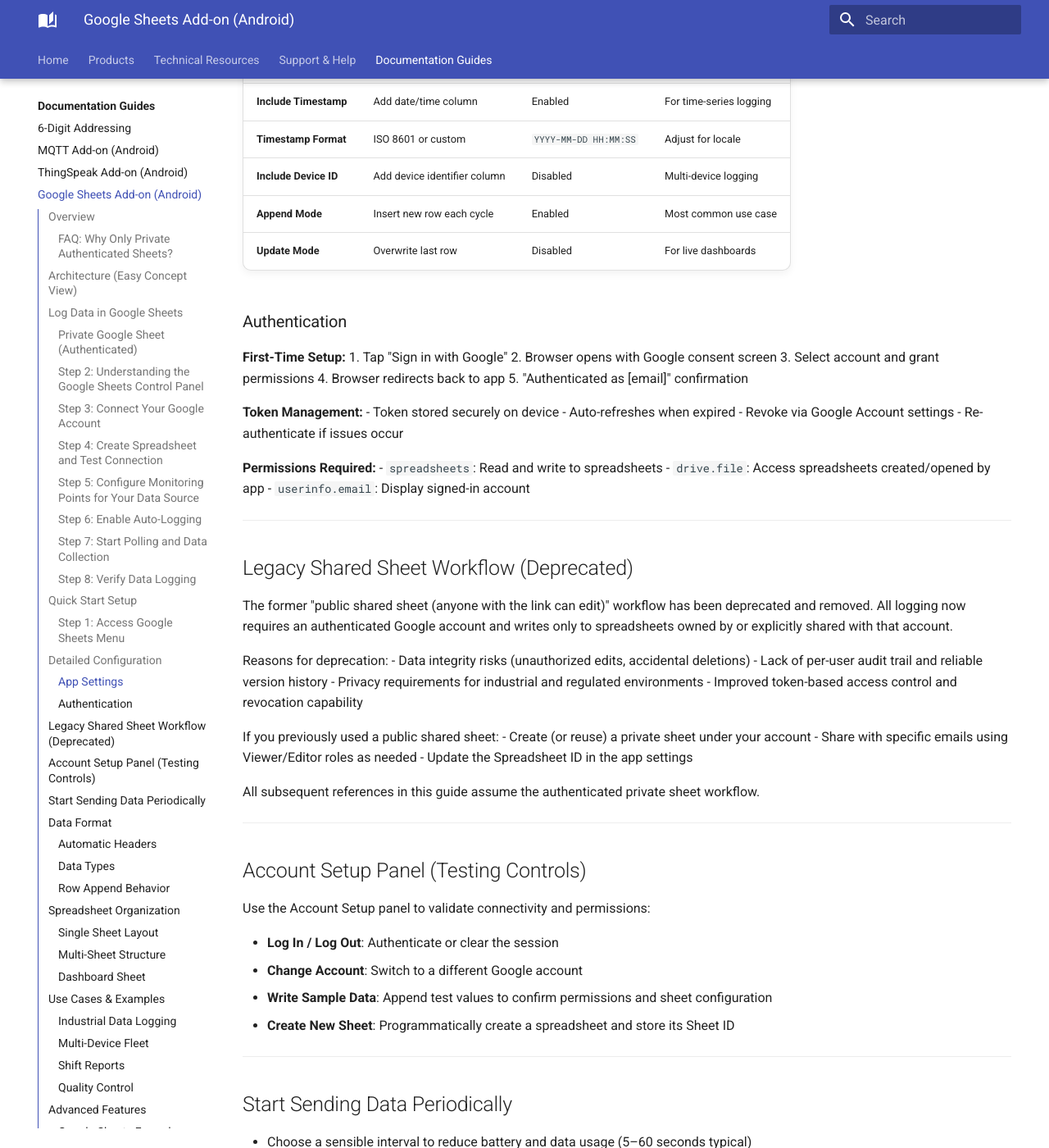
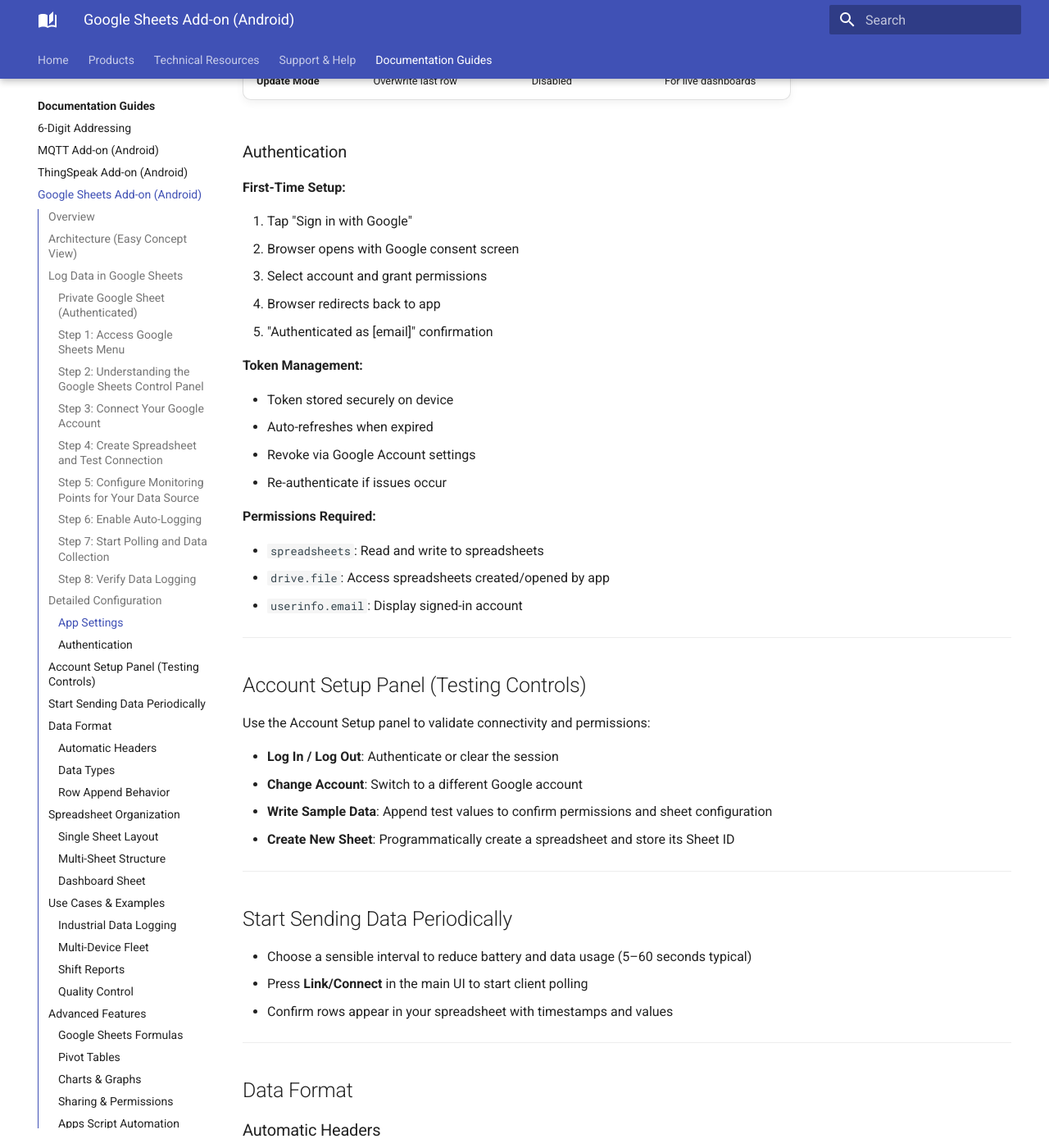
Before and after one commit to Modbus-Monitor/docs, an MkDocs documentation site: the page built from docs/guides/android-sheets-addon.md, in a window 1280 px wide and 1400 px high, scrolled down 13032 px. Shown: the whole window at 82% size. Built offline with MkDocs 1.6.1 and Material for MkDocs 9.7.7, drawn with Linux system fonts in a browser that asks for light colours; the version menu is left out; some of the changed text lies outside the part shown.

Commit message:
google sheets done

````diff
--- a/docs/guides/android-sheets-addon.md
+++ b/docs/guides/android-sheets-addon.md
@@ -27,16 +27,6 @@ Regardless of source (RTU serial line, TCP network, or BLE gateway), everything
 - Secure audit history, revision tracking, and export (XLSX / CSV / PDF)
 - Immediate use of Google Sheets formulas, charts, pivot tables, and Apps Script automation
 
-### FAQ: Why Only Private Authenticated Sheets?
-
-??? question "Why are only private Google Sheets supported?"
-    Public "anyone with the link can edit" sheets were deprecated for several reasons:
-    - Data integrity risks (unauthorized edits or deletions)
-    - Privacy and compliance requirements in industrial environments
-    - No reliable per-user audit trail on public edit links
-    - Stronger security via token-based authenticated access and revocation
-
-    Each write uses your authenticated Google account token. Share the sheet explicitly with Viewer or Editor roles for controlled collaboration. For dashboards, keep edit access limited and grant View-only to broader audiences.
 
 Typical architecture: multiple local Modbus RTU or TCP nodes + BLE peripherals → Android app polling & row assembly → OAuth token exchange → append via Sheets API → cloud spreadsheet for analysis and collaboration.
 
@@ -108,6 +98,31 @@ Requires a Google Account. Data is kept private. You can create a new sheet auto
 4. Press “Back”.
 5. Choose a Google account to log in.
 
+!!! info "Before You Begin"
+    **Required:**
+
+    - Modbus Monitor Advanced app installed on Android device
+    - **Google Sheets Add-on purchased and activated** (separate in-app purchase)
+    - Google account (free Gmail account works)
+    - At least one Modbus data source: TCP server, RTU device, or BLE gateway
+
+    **What You'll Do:**
+
+    1. Connect your Google account to the app
+    2. Create or select a spreadsheet
+    3. Test the connection with sample data
+    4. Configure monitoring points (TCP/RTU/BLE)
+    5. Enable auto-logging and start polling
+    6. Verify data appears in Google Sheets
+
+### Step 1: Access Google Sheets Menu
+
+1. Open **Modbus Monitor Advanced** on your Android device
+2. Tap **Main Menu** (hamburger icon ☰)
+3. Select **Google Sheets**
+
+![Google Sheets Menu Screenshot](../assets/screenshots/android-advanced/google-sheets-menu.webp){ .screenshot-center loading="lazy" }
+
 ### Step 2: Understanding the Google Sheets Control Panel
 
 The control panel shows:
@@ -151,19 +166,25 @@ The control panel shows:
 ### Step 4: Create Spreadsheet and Test Connection
 
 1. Click **Create** button
-   - App automatically creates new spreadsheet in your Google Drive
-   - Writes an initial header row with timestamp and device ID columns
-   - Spreadsheet ID saved to app settings
-   - Confirmation message appears in the MESSAGE section
+
+      - App automatically creates new spreadsheet in your Google Drive
+      - Writes an initial header row with timestamp and device ID columns
+      - Spreadsheet ID saved to app settings
+      - Confirmation message appears in the MESSAGE section
+
 2. Click **Read Sheet** button
-   - Fetches a few rows from spreadsheet (empty initially)
-   - Confirms connection is working
+      - Fetches a few rows from spreadsheet (empty initially)
+      - Confirms connection is working
+
 3. Click **Write Sample** button
-   - Writes test data row to spreadsheet
-   - Verifies write permissions
+
+      - Writes test data row to spreadsheet
+      - Verifies write permissions
+
 4. **(Optional)** Open [sheets.google.com](https://sheets.google.com) in browser
-   - Find newly created spreadsheet
-   - Verify sample row appeared
+
+      - Find newly created spreadsheet
+      - Verify sample row appeared
 
 !!! tip "Alternative: Use Existing Spreadsheet"
     Instead of clicking **Create**, you can manually enter a **Spreadsheet ID** if you want to log to an existing sheet.
@@ -195,13 +216,16 @@ Before enabling auto-logging, ensure your monitoring points are properly configu
 1. **Main Menu → Monitoring Points**
 2. **Select TCP Channel** (if using RTU or BLE, select accordingly)
 3. **Configure Connection:**
-   - **IP Address/Hostname**: Remote server address (e.g., `192.168.1.100` or `modbus.example.com`)
-   - **Port Number**: Modbus TCP port (default: `502`)
-   - **Station ID (Slave ID)**: Device unit identifier (typically `1`)
+
+      - **IP Address/Hostname**: Remote server address (e.g., `192.168.1.100` or `modbus.example.com`)
+      - **Port Number**: Modbus TCP port (default: `502`)
+      - **Station ID (Slave ID)**: Device unit identifier (typically `1`)
+
 4. **Data Configuration:**
-   - **Register Address**: Starting register (e.g., `400001` for holding registers)
-   - **Number of Registers**: How many registers to poll (e.g., `10`)
-   - **Data Type**: INT16, FLOAT32, etc. (match your device)
+      - **Register Address**: Starting register (e.g., `400001` for holding registers)
+      - **Number of Registers**: How many registers to poll (e.g., `10`)
+      - **Data Type**: INT16, FLOAT32, etc. (match your device)
+
 5. **OK** and repeat for additional points.
 
 For a deeper walkthrough of monitoring point setup (including addressing formats, data types, and common pitfalls), see the Advanced Guide:
@@ -276,7 +300,7 @@ You can also reuse the monitoring point screenshots from the Advanced Guide in t
 5. **Each column** = Value for one monitoring point at that timestamp
 
 ![Logged Data in Google Sheets](../assets/screenshots/android-advanced/sheets-logged-data.webp){ .screenshot-center loading="lazy" }
-Google Sheets browser view showing header row (Timestamp, Device ID, Point1, Point2, Point3...) and multiple data rows with timestamped values*
+Google Sheets browser view showing header row (Timestamp, Device ID, Point1, Point2, Point3...) and multiple data rows with timestamped values
 
 **To Stop Logging:**
 
@@ -293,37 +317,7 @@ Google Sheets browser view showing header row (Timestamp, Device ID, Point1, Poi
     - **Values**: Monitoring point data
 
     This enables centralized logging from field technicians, remote sites, or distributed sensors—all merging into one searchable database for analysis and trending.
-
 ---
-
----
-
-## Quick Start Setup
-
-!!! info "Before You Begin"
-    **Required:**
-
-    - Modbus Monitor Advanced app installed on Android device
-    - **Google Sheets Add-on purchased and activated** (separate in-app purchase)
-    - Google account (free Gmail account works)
-    - At least one Modbus data source: TCP server, RTU device, or BLE gateway
-
-    **What You'll Do:**
-
-    1. Connect your Google account to the app
-    2. Create or select a spreadsheet
-    3. Test the connection with sample data
-    4. Configure monitoring points (TCP/RTU/BLE)
-    5. Enable auto-logging and start polling
-    6. Verify data appears in Google Sheets
-
-### Step 1: Access Google Sheets Menu
-
-1. Open **Modbus Monitor Advanced** on your Android device
-2. Tap **Main Menu** (hamburger icon ☰)
-3. Select **Google Sheets**
-
-![Google Sheets Menu Screenshot](../assets/screenshots/android-advanced/google-sheets-menu.webp){ .screenshot-center loading="lazy" }
 
 ---
 
@@ -354,6 +348,7 @@ Google Sheets browser view showing header row (Timestamp, Device ID, Point1, Poi
 ### Authentication
 
 **First-Time Setup:**
+
 1. Tap "Sign in with Google"
 2. Browser opens with Google consent screen
 3. Select account and grant permissions
@@ -361,36 +356,21 @@ Google Sheets browser view showing header row (Timestamp, Device ID, Point1, Poi
 5. "Authenticated as [email]" confirmation
 
 **Token Management:**
+
 - Token stored securely on device
 - Auto-refreshes when expired
 - Revoke via Google Account settings
 - Re-authenticate if issues occur
 
 **Permissions Required:**
+
 - `spreadsheets`: Read and write to spreadsheets
 - `drive.file`: Access spreadsheets created/opened by app
 - `userinfo.email`: Display signed-in account
 
 ---
 
-## Legacy Shared Sheet Workflow (Deprecated)
 
-The former "public shared sheet (anyone with the link can edit)" workflow has been deprecated and removed. All logging now requires an authenticated Google account and writes only to spreadsheets owned by or explicitly shared with that account.
-
-Reasons for deprecation:
-- Data integrity risks (unauthorized edits, accidental deletions)
-- Lack of per-user audit trail and reliable version history
-- Privacy requirements for industrial and regulated environments
-- Improved token-based access control and revocation capability
-
-If you previously used a public shared sheet:
-- Create (or reuse) a private sheet under your account
-- Share with specific emails using Viewer/Editor roles as needed
-- Update the Spreadsheet ID in the app settings
-
-All subsequent references in this guide assume the authenticated private sheet workflow.
-
----
 
 ## Account Setup Panel (Testing Controls)
 
@@ -426,6 +406,7 @@ On the first data upload, the app automatically creates a header row:
 | 2025-11-25 14:30:05 | android01 | 74.8 | 1448 | 68.4 | 101.2 |
 
 **Header Format:**
+
 - **Timestamp**: If enabled, first column
 - **Device ID**: If enabled, second column
 - **Monitor Point Names**: Remaining columns in order
@@ -442,6 +423,7 @@ On the first data upload, the app automatically creates a header row:
 | **String** | Text | `Running` |
 
 **Timestamp Format:**
+
 - **ISO 8601**: `2025-11-25T14:30:00Z` (UTC)
 - **Local Time**: `2025-11-25 14:30:00` (device timezone)
 - Google Sheets auto-detects as date/time
@@ -473,6 +455,7 @@ Cycle 3 → Row 2 (overwrite)
 ### Single Sheet Layout
 
 **Simple Time-Series Log:**
+
 ```
 Sheet: Sensor Data
 - Column A: Timestamp
@@ -483,6 +466,7 @@ Sheet: Sensor Data
 ### Multi-Sheet Structure
 
 **Organized by Category:**
+
 ```
 Spreadsheet: Factory Monitoring
 ├─ Sheet: Line 1 Sensors
@@ -492,6 +476,7 @@ Spreadsheet: Factory Monitoring
 ```
 
 **Configuration:**
+
 - Use different sheet names for each Android device/location
 - Point each app instance to its own sheet
 - Create summary sheet with references
@@ -499,6 +484,7 @@ Spreadsheet: Factory Monitoring
 ### Dashboard Sheet
 
 **Live Status Board:**
+
 ```
 Sheet: Dashboard (Update Mode)
 - Column A: Parameter Name (static)
@@ -508,6 +494,7 @@ Sheet: Dashboard (Update Mode)
 ```
 
 **Charts:**
+
 - Insert → Chart
 - Data range: `Sensor Data!A:Z`
 - Chart type: Line, Column, Gauge
@@ -520,14 +507,17 @@ Sheet: Dashboard (Update Mode)
 ### Industrial Data Logging
 
 **Monitor Points:**
+
 - Timestamp, Tank Level, Pressure, Flow Rate, Temperature
 
 **Logging:**
+
 - Append mode with 30-second intervals
 - Long-term archival for compliance
 - Weekly export to CSV for analysis
 
 **Formulas:**
+
 ```
 =AVERAGE(B2:B1000)  // Average tank level
 =MAX(D:D)           // Peak flow rate
@@ -537,11 +527,13 @@ Sheet: Dashboard (Update Mode)
 ### Multi-Device Fleet
 
 **Setup:**
+
 - Each Android device logs to separate sheet
 - Include Device ID column
 - Master sheet with IMPORTRANGE
 
 **Master Sheet Formula:**
+
 ```
 =QUERY({
   IMPORTRANGE("ID1","Sheet1!A:F");
@@ -553,11 +545,13 @@ Sheet: Dashboard (Update Mode)
 ### Shift Reports
 
 **Configuration:**
+
 - Append mode with 5-minute intervals
 - Timestamp column enabled
 - Units in monitor point names
 
 **Daily Summary:**
+
 ```
 =QUERY(A:F, "SELECT A, AVG(B), MAX(C), MIN(D)
 WHERE A >= date '"&TEXT(TODAY(),"yyyy-mm-dd")&"'
@@ -567,15 +561,18 @@ GROUP BY A")
 ### Quality Control
 
 **Monitor Points:**
+
 - Production count, Defect count, Cycle time
 
 **Calculated Columns:**
+
 ```
 Column F: =IF(D2>0, B2/D2, 0)  // Defect rate
 Column G: =IF(C2<60, "Pass", "Fail")  // Cycle time check
 ```
 
 **Conditional Formatting:**
+
 - Red if defect rate > 5%
 - Green if cycle time < 50s
 
@@ -586,6 +583,7 @@ Column G: =IF(C2<60, "Pass", "Fail")  // Cycle time check
 ### Google Sheets Formulas
 
 **Real-time Calculations:**
+
 ```
 // Running average of last 100 rows
 =AVERAGE(INDIRECT("B"&MAX(2,ROW()-100)&":B"&ROW()))
@@ -600,6 +598,7 @@ Column G: =IF(C2<60, "Pass", "Fail")  // Cycle time check
 ### Pivot Tables
 
 **Summarize Data:**
+
 1. Data → Pivot table
 2. Rows: Date (group by day)
 3. Values: Average(Tank Level), Max(Pressure)
@@ -608,6 +607,7 @@ Column G: =IF(C2<60, "Pass", "Fail")  // Cycle time check
 ### Charts & Graphs
 
 **Time Series Chart:**
+
 1. Select data range: `A1:F1000`
 2. Insert → Chart → Line chart
 3. X-axis: Timestamp
@@ -615,6 +615,7 @@ Column G: =IF(C2<60, "Pass", "Fail")  // Cycle time check
 5. Enable "Aggregate" for smooth lines
 
 **Gauge Dashboard:**
+
 1. Insert → Chart → Gauge chart
 2. Data range: Last row only
 3. Set min/max/threshold colors
@@ -623,12 +624,14 @@ Column G: =IF(C2<60, "Pass", "Fail")  // Cycle time check
 ### Sharing & Permissions
 
 **Collaboration:**
+
 - Share → Add email addresses
 - **Viewer**: Read-only access
 - **Commenter**: Can add comments
 - **Editor**: Can modify data
 
 **Public Link:**
+
 - Share → Get link → Anyone with link
 - Useful for public dashboards
 - Viewers can't see authentication
@@ -671,6 +674,7 @@ function dailyExport() {
 ### Testing Upload
 
 **Manual Test:**
+
 1. Configure spreadsheet with valid ID
 2. Start Client Mode with 1-2 monitor points
 3. Wait for one polling cycle
@@ -678,6 +682,7 @@ function dailyExport() {
 5. Verify new row with timestamp
 
 **Check Upload Status:**
+
 - Settings → Google Sheets → Last Upload Status
 - Shows success/failure and timestamp
 - Error messages if upload fails
@@ -685,11 +690,13 @@ function dailyExport() {
 ### Quota Limits
 
 **Google Sheets API Limits:**
+
 - **Free tier**: 300 write requests per minute per project
 - **Typical impact**: ~5s minimum between updates safe
 - **Exceeding**: Temporary throttle, resume after cooldown
 
 **Mitigation:**
+
 - Increase polling interval (30-60s recommended)
 - Use batch mode if available
 - Avoid multiple devices writing to same sheet rapidly
@@ -727,24 +743,28 @@ function dailyExport() {
 ## Best Practices
 
 **Spreadsheet Organization:**
+
 - One sheet per device or location
 - Descriptive sheet names (avoid generic "Sheet1")
 - Include timestamp and device ID columns
 - Archive old data periodically to new sheets
 
 **Performance:**
+
 - Keep active sheets under 100,000 rows
 - Use separate sheets for historical data
 - Avoid complex formulas in large datasets
 - Consider monthly or yearly sheet rotation
 
 **Data Management:**
+
 - Export and archive data quarterly
 - Use freeze rows/columns for headers
 - Apply conditional formatting for alerts
 - Document formulas and data sources
 
 **Security:**
+
 - Share with specific emails, not "anyone with link"
 - Use Viewer permissions for non-editors
 - Revoke app access if device is lost
````
Also changed, not shown: other parts of docs/guides/android-sheets-addon.md (+10 -1 lines).
